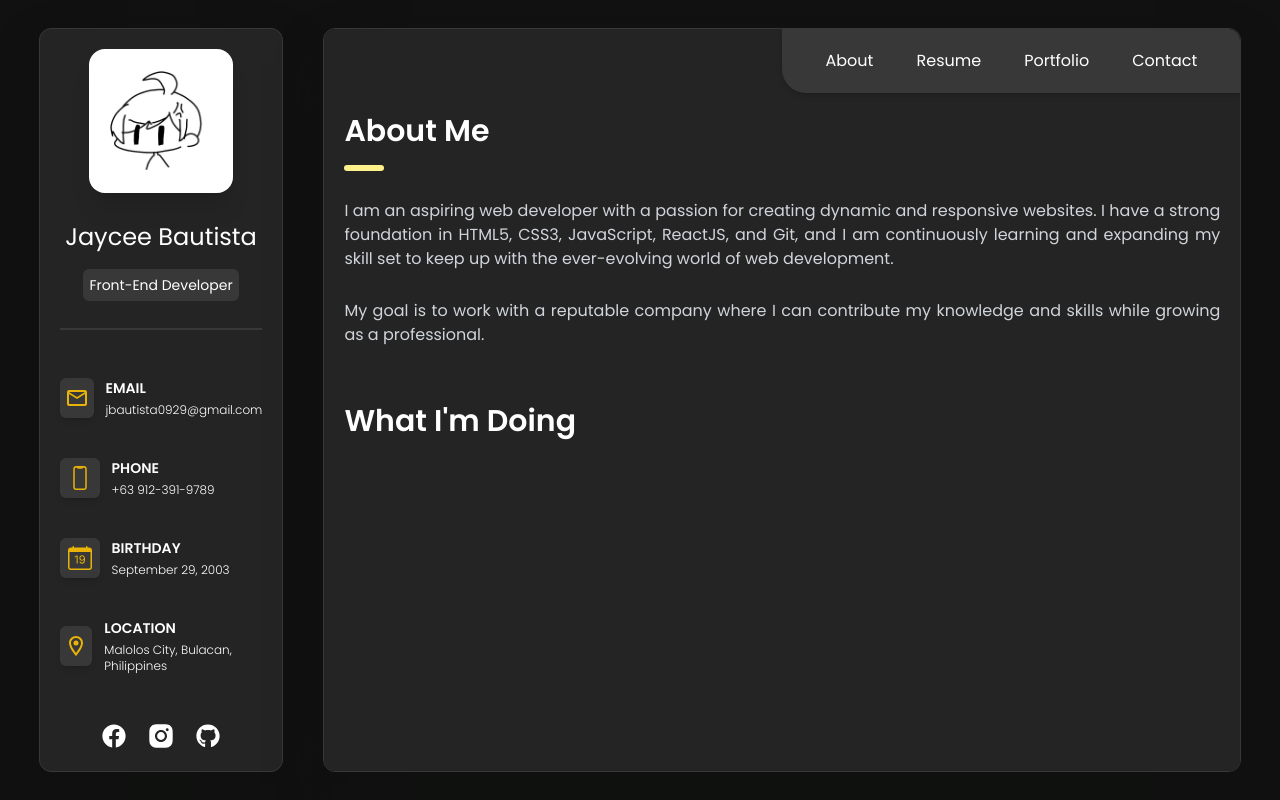
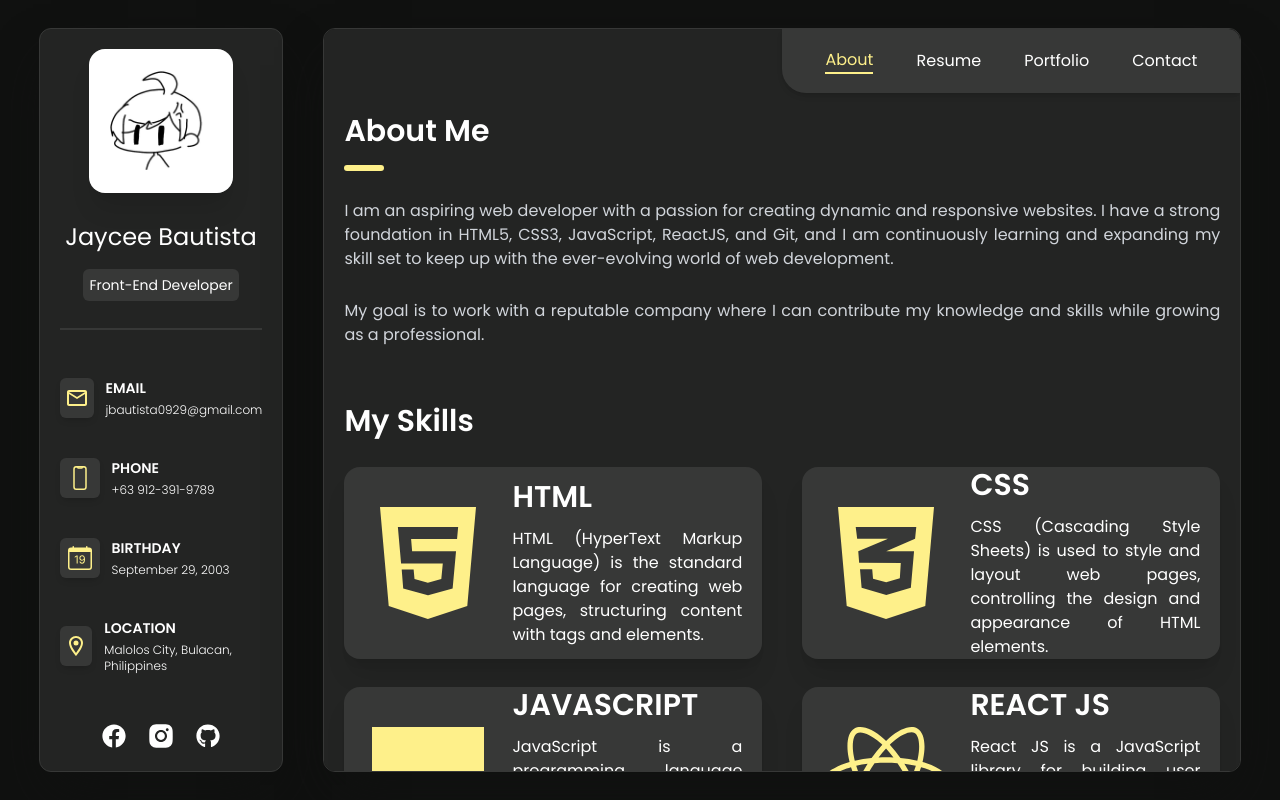
Before and after one commit to Romsaeeeeee/Personal-React-Portfolio, a React (Vite) app: page /about in a window 1280 px wide. Built offline with nearby package versions, Linux system fonts and the light colour scheme.

Commit message:
About page done (responsiveness not done)

```diff
--- a/src/App.jsx
+++ b/src/App.jsx
@@ -12,7 +12,6 @@ import Contact from "./pages/Contact";
 const router = createBrowserRouter(
   createRoutesFromElements(
     <Route
-      path="/"
       element={<Container />}
     >
       {/* ABOUT PAGE */}
--- a/src/components/Topbar.jsx
+++ b/src/components/Topbar.jsx
@@ -15,7 +15,9 @@ const Topbar = () => {
           <NavLink
             to={item.path}
             key={index}
-            className="text-white cursor-pointer hover:text-yellow-500"
+            className={({ isActive }) =>
+              `${isActive ? "text-yellow-200 border-b-2 border-yellow-200" : "text-white  hover:text-yellow-200"} cursor-pointer transition-all`
+            }
           >
             {item.label}
           </NavLink>
--- /dev/null
+++ b/src/index.jsx
@@ -0,0 +1 @@
+export * from "./modal/CardSkills"
--- a/src/layout/Container.jsx
+++ b/src/layout/Container.jsx
@@ -13,7 +13,9 @@ const Container = () => {
                 <div className="w-full flex justify-end items-end tablet:sticky">
                     <Topbar />
                 </div>
-                <Outlet />
+                <div className="h-full w-full">
+                    <Outlet />
+                </div>
             </div>
         </div>
     );
--- /dev/null
+++ b/src/modal/CardSkills.jsx
@@ -0,0 +1,14 @@
+
+
+export default function CardSkills({ icon, label, description }) {
+    return (
+        <div className="w-1/2 h-48 flex justify-start items-center gap-5 px-5 bg-[#373837] rounded-2xl shadow-xl">
+            <span className="text-9xl text-yellow-200">{icon}</span>
+            <div className="flex flex-col justify-start items-start gap-3">
+                <p className="text-3xl font-semibold">{label}</p>
+                <p className="text-justify">{description}</p>
+            </div>
+        </div>
+    );
+
+}
--- a/src/pages/About.jsx
+++ b/src/pages/About.jsx
@@ -1,6 +1,41 @@
+import { FaCss3Alt, FaHtml5, FaReact, FaRegKeyboard } from "react-icons/fa";
+import CardSkills from "../modal/CardSkills"
+import { IoLogoJavascript } from "react-icons/io5";
+import { FaBasketball, FaSquareGit } from "react-icons/fa6";
+import { CgGames } from "react-icons/cg";
+
 
 
 const About = () => {
+
+    const skills = [
+        {
+            label: "HTML", icon: <FaHtml5 />
+            , description: "HTML (HyperText Markup Language) is the standard language for creating web pages, structuring content with tags and elements."
+        },
+        {
+            label: "CSS", icon: <FaCss3Alt />
+            , description: "CSS (Cascading Style Sheets) is used to style and layout web pages, controlling the design and appearance of HTML elements."
+        },
+        {
+            label: "JAVASCRIPT", icon: <IoLogoJavascript />
+            , description: "JavaScript is a programming language used to create dynamic and interactive effects on web pages, enhancing user experience."
+        },
+        {
+            label: "REACT JS", icon: <FaReact />,
+            description: "React JS is a JavaScript library for building user interfaces, particularly single-page applications, by creating reusable UI components."
+        },
+        {
+            label: "GIT", icon: <FaSquareGit />,
+            description: "Git is a version control system that allows developers to track changes, collaborate, and manage code across different versions and branches."
+        },
+    ]
+
+    const firstSlice = skills.slice(0, 2);
+    const secondSlice = skills.slice(2, 4);
+    const thirdSlice = skills.slice(4, 5);
+
+
     return (
         <div className="h-full w-full flex flex-col justify-start items-center gap-14 p-5 text-white animate-fadeIn transition-all">
             <div className="w-full flex flex-col justify-start items-start gap-7">
@@ -20,10 +55,61 @@ const About = () => {
                     professional.
                 </p>
             </div>
-            <div className="w-full flex flex-col justify-start items-start gap-7">
-                <p className="text-3xl font-semibold">What I'm Doing</p>
+            <div className="w-full flex flex-col justify-start items-start gap-7 pb-10">
+                <p className="text-3xl font-semibold">My Skills</p>
+                <div className="w-full flex justify-center items-center gap-10">
+                    {firstSlice && firstSlice.map((item, index) =>
+                        <CardSkills
+                            key={index}
+                            label={item?.label}
+                            icon={item?.icon}
+                            description={item?.description}
+                        />
+                    )}
+                </div>
+                <div className="w-full flex justify-center items-center gap-10">
+                    {secondSlice && secondSlice.map((item, index) =>
+                        <CardSkills
+                            key={index}
+                            label={item?.label}
+                            icon={item?.icon}
+                            description={item?.description}
+                        />
+                    )}
+                </div>
+                <div className="w-full flex justify-center items-center gap-10">
+                    {thirdSlice && thirdSlice.map((item, index) =>
+                        <CardSkills
+                            key={index}
+                            label={item?.label}
+                            icon={item?.icon}
+                            description={item?.description}
+                        />
+                    )}
+                </div>
             </div>
-
+            <div className="w-full flex flex-col justify-start items-start gap-7 pb-10">
+                <p className="text-3xl font-semibold">My Hobbies</p>
+                <div className="w-full flex justify-center items-center gap-10">
+                    <CardSkills
+                        label="Online Games"
+                        icon={<CgGames />}
+                        description="I enjoy playing Dota 2, Valorant, and League of Legends (LoL) with my friends during my free time."
+                    />
+                    <CardSkills
+                        label="Coding"
+                        icon={<FaRegKeyboard />}
+                        description="I spend my free time doing front-end web development, creating and enhancing web pages and applications."
+                    />
+                </div>
+                <div className="w-full flex justify-center items-center">
+                    <CardSkills
+                        label="Basketball"
+                        icon={<FaBasketball />}
+                        description="I play basketball with my friends to hang out and stay active."
+                    />
+                </div>
+            </div>
         </div>
     );
 };
--- a/src/pages/SidePanel.jsx
+++ b/src/pages/SidePanel.jsx
@@ -45,7 +45,7 @@ const SidePanel = () => {
           }`}
       >
         <div className="w-full flex justify-start items-center gap-3">
-          <span className="w-10 h-10 flex justify-center items-center text-2xl rounded-md shadow-md bg-[#373837] text-yellow-500">
+          <span className="w-10 h-10 flex justify-center items-center text-2xl rounded-md shadow-md bg-[#373837] text-yellow-200">
             <MdOutlineMail />
           </span>
           <div className="flex flex-col justify-start items-start gap-1">
@@ -54,7 +54,7 @@ const SidePanel = () => {
           </div>
         </div>
         <div className="w-full flex justify-start items-center gap-3">
-          <span className="w-10 h-10 flex justify-center items-center text-2xl rounded-md shadow-md bg-[#373837] text-yellow-500">
+          <span className="w-10 h-10 flex justify-center items-center text-2xl rounded-md shadow-md bg-[#373837] text-yellow-200">
             <IoPhonePortraitOutline />
           </span>
           <div className="flex flex-col justify-start items-start gap-1">
@@ -63,7 +63,7 @@ const SidePanel = () => {
           </div>
         </div>
         <div className="w-full flex justify-start items-center gap-3">
-          <span className="w-10 h-10 flex justify-center items-center text-2xl rounded-md shadow-md bg-[#373837] text-yellow-500">
+          <span className="w-10 h-10 flex justify-center items-center text-2xl rounded-md shadow-md bg-[#373837] text-yellow-200">
             <BsCalendarDate />
           </span>
           <div className="flex flex-col justify-start items-start gap-1">
@@ -72,7 +72,7 @@ const SidePanel = () => {
           </div>
         </div>
         <div className="w-full flex justify-start items-center gap-3">
-          <span className="w-10 h-10 flex justify-center items-center text-2xl rounded-md shadow-md bg-[#373837] text-yellow-500">
+          <span className="w-10 h-10 flex justify-center items-center text-2xl rounded-md shadow-md bg-[#373837] text-yellow-200">
             <MdOutlineLocationOn />
           </span>
           <div className="flex flex-col justify-start items-start gap-1">
@@ -91,19 +91,19 @@ const SidePanel = () => {
       >
         <a
           href=""
-          className="hover:text-yellow-500 transition-all duration-300"
+          className="hover:text-yellow-200 transition-all duration-300"
         >
           <FaFacebook />
         </a>
         <a
-          className="text-3xl hover:text-yellow-500 transition-all duration-300"
+          className="text-3xl hover:text-yellow-200 transition-all duration-300"
           href=""
         >
           <AiFillInstagram />
         </a>
         <a
           href=""
-          className="hover:text-yellow-500 transition-all duration-300"
+          className="hover:text-yellow-200 transition-all duration-300"
         >
           <FaGithub />
         </a>
```
